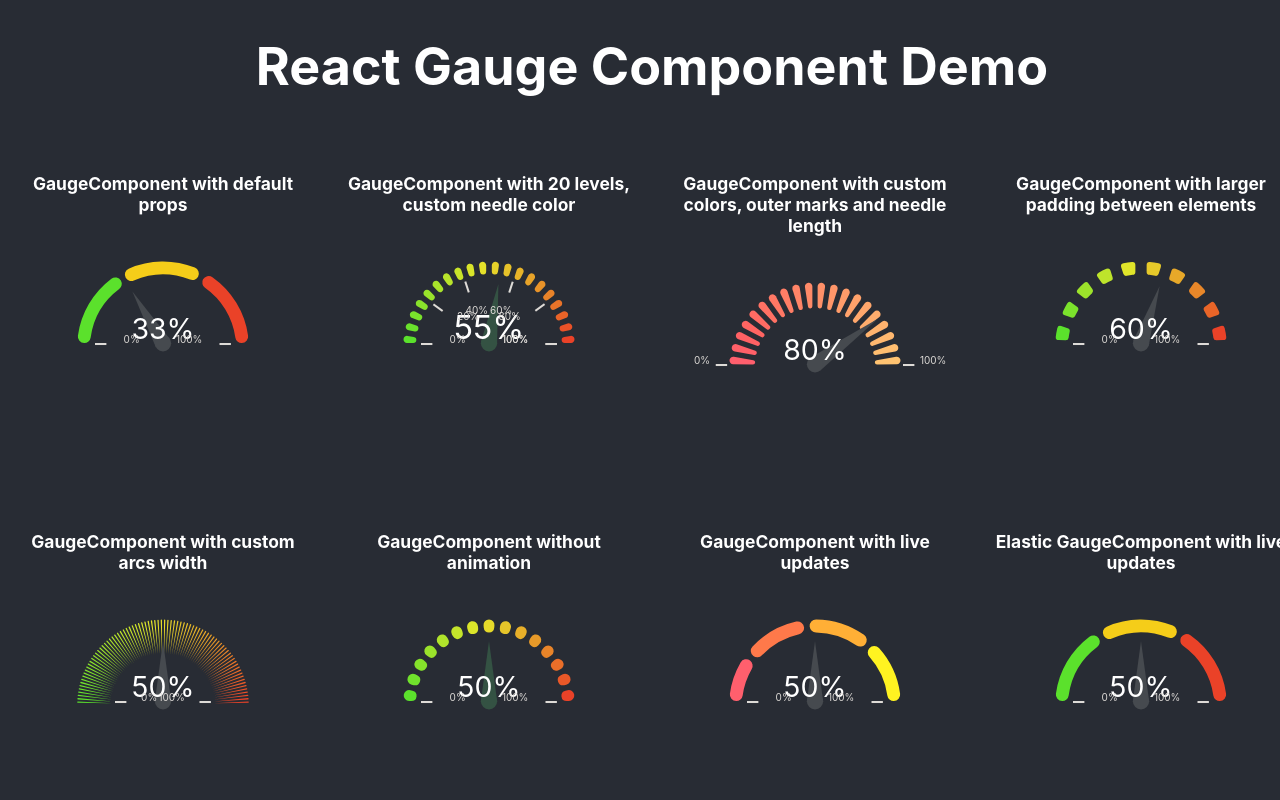
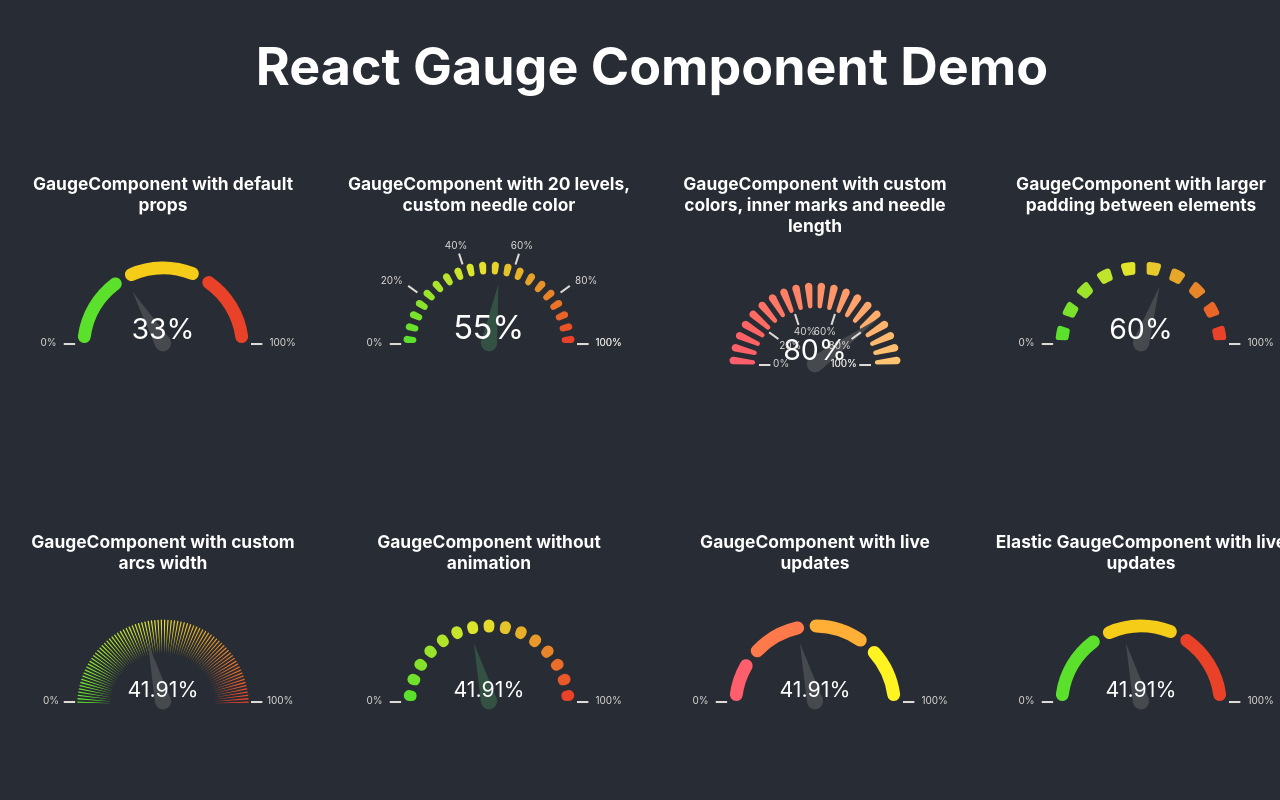
Before and after one commit to antoniolago/react-gauge-component, a React (Create React App) app: page / in a window 1280 px wide. Shown: the top 800 px of the page. Built offline with nearby package versions, Linux system fonts and the light colour scheme.

Commit message:
Fix labels positioning and change default mark type to outer

```diff
--- a/src/App.js
+++ b/src/App.js
@@ -8,16 +8,16 @@ const App = () => {
   const [currentValue, setCurrentValue] = useState(50);
   const [arcs, setArcs] = useState([{ limit: 30 }, { limit: 50 }, { limit: 100 }])
 
-  // useEffect(() => {
-  //   const timer = setTimeout(() => {
-  //     setCurrentValue(Math.random()*100);
-  //     // setArcs([{ limit: 30 }, { limit: 35 }, { limit: 100 }])
-  //   }, 3000);
+  useEffect(() => {
+    const timer = setTimeout(() => {
+      setCurrentValue(Math.random()*100);
+      // setArcs([{ limit: 30 }, { limit: 35 }, { limit: 100 }])
+    }, 3000);
 
-  //   return () => {
-  //     clearTimeout(timer);
-  //   };
-  // });
+    return () => {
+      clearTimeout(timer);
+    };
+  });
   const debugGauge = () => <GaugeComponent
     arc={{
       padding: 0.01,
@@ -109,7 +109,7 @@ const App = () => {
               />
             </Col>
             <Col xs={12} lg={3}>
-              <h6 className="mb-1">GaugeComponent with custom colors, outer marks and needle length</h6>
+              <h6 className="mb-1">GaugeComponent with custom colors, inner marks and needle length</h6>
               <GaugeComponent
                 nrOfLevels={50}
                 arcPadding={0.02}
@@ -120,7 +120,14 @@ const App = () => {
                 }}
                 labels={{
                   markLabel: {
-                    type: "outer"
+                    type: "inner",
+                    marks: [
+                      { value: 20 },
+                      { value: 40 },
+                      { value: 60 },
+                      { value: 80 },
+                      { value: 100 }
+                    ]
                   }
                 }}
                 needle={{
--- a/src/lib/GaugeComponent/hooks/labels.ts
+++ b/src/lib/GaugeComponent/hooks/labels.ts
@@ -56,7 +56,7 @@ export const addMarker = (mark: Mark, gauge: Gauge) => {
 export const addMarkValue = (mark: Mark, gauge: Gauge) => {
   const { labels, arc, value } = gauge.props;
   let { markAnchor, angle } = calculateAnchorAndAngleByValue(mark.value, gauge);
-  let centerToArcLengthSubtract = 30 - arc.width * 10;
+  let centerToArcLengthSubtract = 27 - arc.width * 10;
   let isInner = gauge.props.labels.markLabel.type == "inner";
   if(!isInner) centerToArcLengthSubtract = arc.width * 10 - 20
   let coords = getLabelCoordsByValue(mark.value, gauge, centerToArcLengthSubtract);
@@ -75,17 +75,17 @@ export const addMarkValue = (mark: Mark, gauge: Gauge) => {
   //This is a position correction for the text being too far away from the marker
   if(gauge.props.labels.markLabel.type == "inner"){
 
-    // if(markAnchor === "end") coords.x += 10;
-    // if(markAnchor === "start") coords.x -= 10;
-    // if(markAnchor === "middle") coords.y -= 7;
+    if(markAnchor === "end") coords.x += 10;
+    if(markAnchor === "start") coords.x -= 10;
+    if(markAnchor === "middle") coords.y -= 15;
   } else {
     // if(markAnchor === "end") coords.x -= 10;
     // if(markAnchor === "start") coords.x += 10;
-    // if(markAnchor === "middle"){
-    //   coords.y += 8;
-    // } else{
-    //   coords.y += 3;
-    // }
+  }
+  if(markAnchor === "middle"){
+    coords.y += 8;
+  } else{
+    coords.y += 3;
   }
   addText(text, coords.x, coords.y, gauge, fontColor, markAnchor, fontSize);
 }
--- a/src/lib/GaugeComponent/types/Mark.ts
+++ b/src/lib/GaugeComponent/types/Mark.ts
@@ -38,7 +38,7 @@ const defaultMarkValueConfig: MarkValueConfig = {
 };
 const defaultMarkList: Mark[] = [];
 export const defaultMarkLabel: MarkLabel = {
-    type: 'inner',
+    type: 'outer',
     hideMinMax: false,
     marks: defaultMarkList,
     valueConfig: defaultMarkValueConfig,
```
Also changed, not shown: 1 other file (tests, documents, lock files or other folders).
